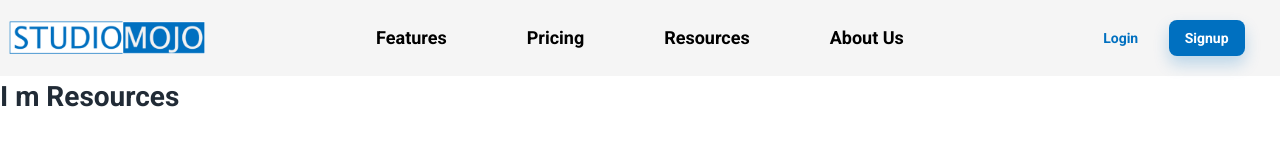
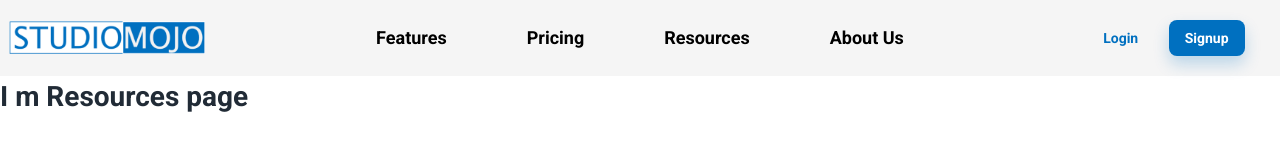
Before and after one commit to RAKITHA-AMADITHYA/Studio-Mojo, a React (Vite) app: page /resources in a window 1280 px wide. Shown: the top 168 px of the page. Built offline with nearby package versions, Linux system fonts and the light colour scheme.

Commit message:
created resources page

```diff
--- a/src/pages/Resources.jsx
+++ b/src/pages/Resources.jsx
@@ -3,7 +3,7 @@ import React from 'react'
 const Resources = () => {
   return (
     <div>
-      <h1>I m Resources</h1>
+      <h1 color='#0070C0'>I m Resources page</h1>
     </div>
   )
 }
```
